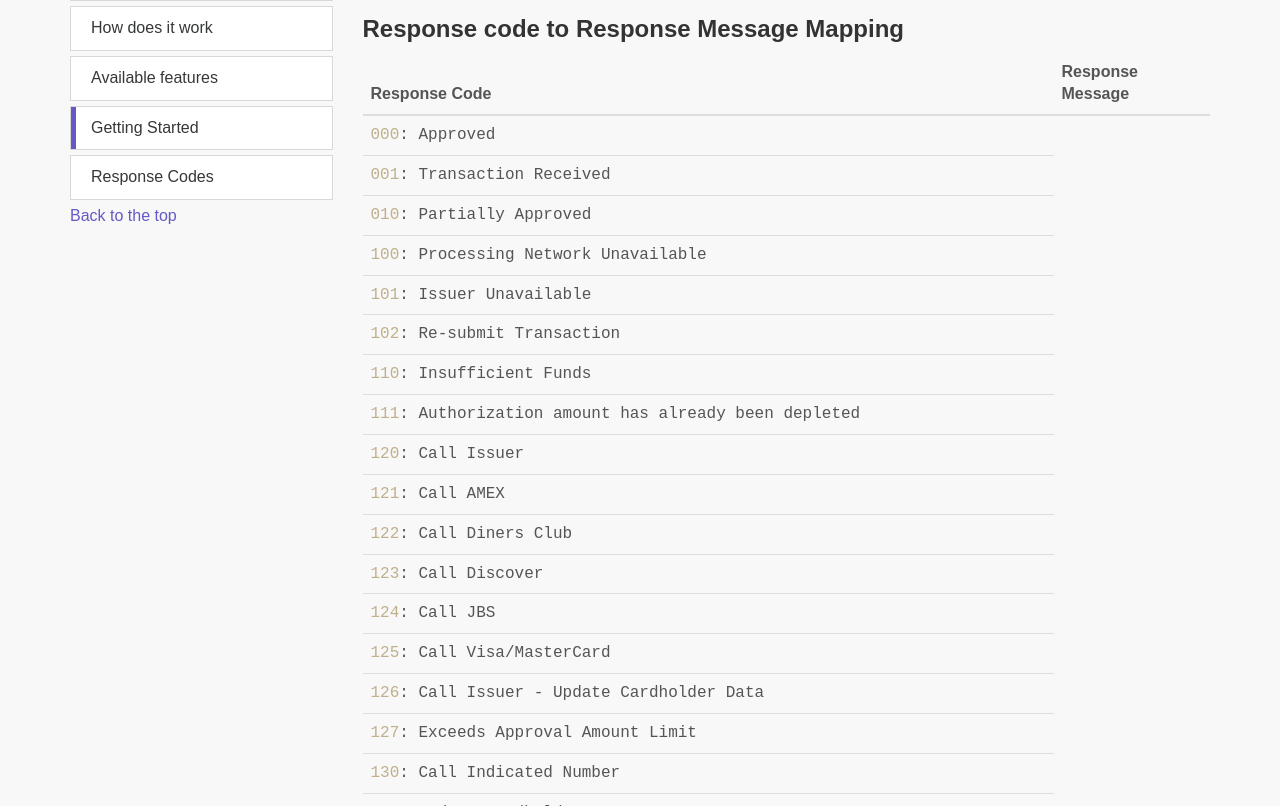
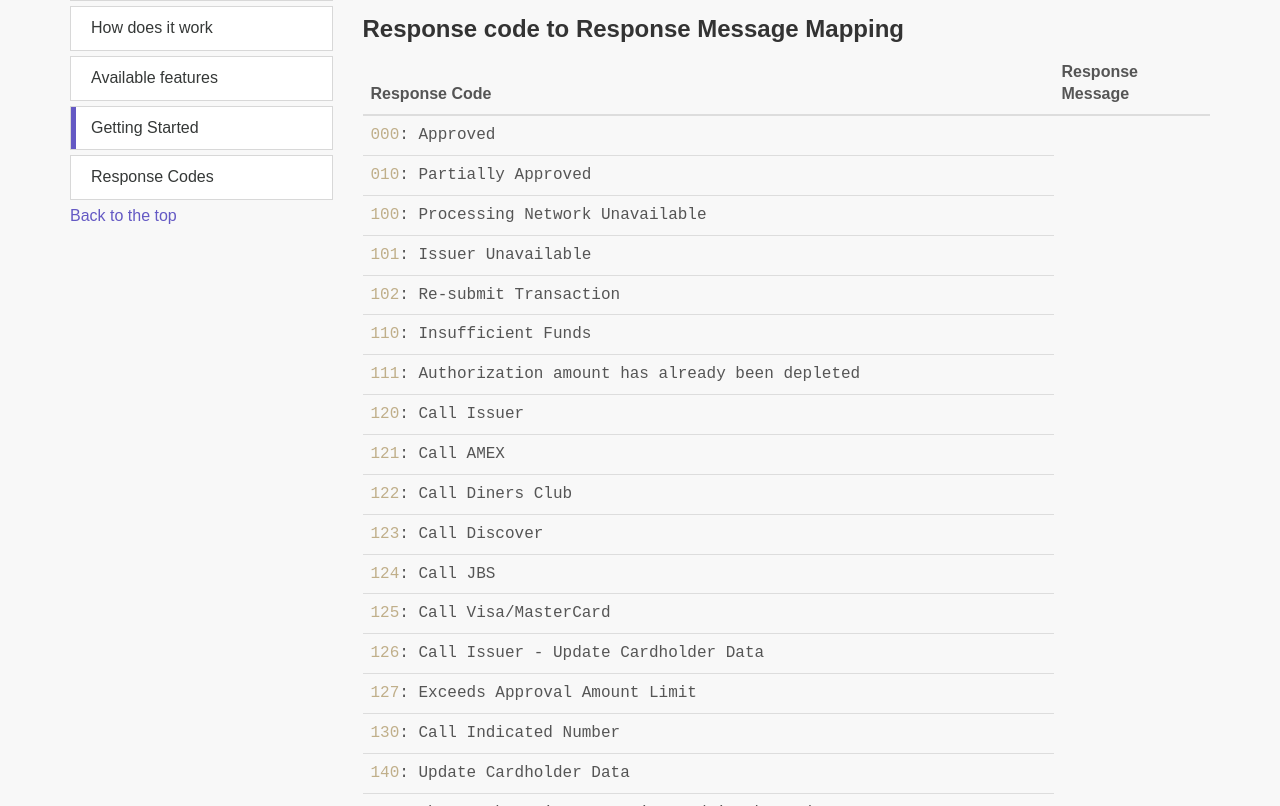
Before and after one commit to isunnapud/vantiv.github.io, a Jekyll site: the page built from sandbox/index.html, in a window 1280 px wide and 900 px high, scrolled down 4758 px, cut to the strip 94-900 px from the top of the window. Built offline with Jekyll 4.4.1, drawn with Linux system fonts in a browser that asks for light colours; nearby versions of some CDN libraries.

Commit message:
remove irrelevant response code

```diff
--- a/sandbox/index.html
+++ b/sandbox/index.html
@@ -391,9 +391,6 @@ Characters: 01 234 567 89012 345
                         <tbody style="font-family: monospace;">
                         <tr>
                             <td><span class="dullgoldtext">000</span>: Approved</td>
-                        </tr>
-                        <tr>
-                            <td><span class="dullgoldtext">001</span>: Transaction Received</td>
                         </tr>
                         <tr>
                             <td><span class="dullgoldtext">010</span>: Partially Approved</td>
```
